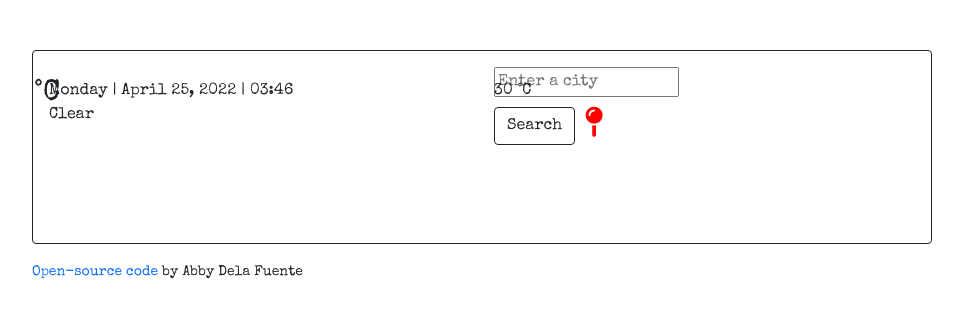
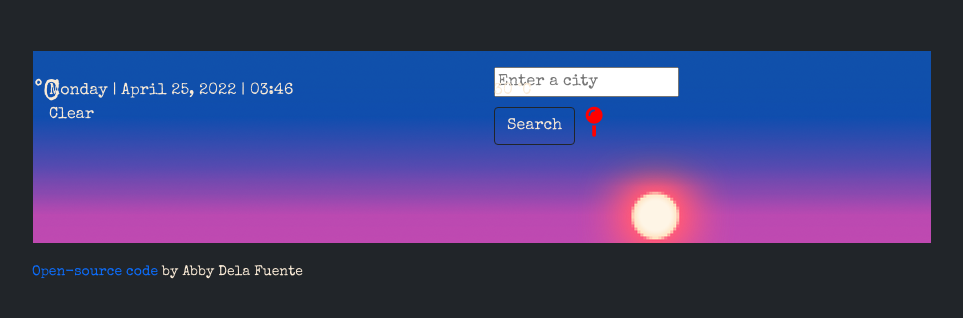
Before and after one commit to chocoboabby/Abby-ShePlus-Week08, a plain HTML site: page index.html in a window 1280 px wide. Shown: the whole page, without its empty margins (50-1013 px from the left). Drawn offline with nearby package versions, Linux system fonts and the light colour scheme; no server answers.

Commit message:
final format

```diff
--- a/src/index.js
+++ b/src/index.js
@@ -49,7 +49,7 @@ timeAndDate.innerHTML = formatDate(now);
 
 //weather info
 function displayWeather(response) {
-  console.log(response.data);
+  //console.log(response.data);
 
   let mainTemperature = document.querySelector("#main-temp");
   let cityName = document.querySelector("#city-name");
@@ -114,7 +114,7 @@ searchCity("Davao");
 
 //daily temp coords
 function getForecast(coordinates) {
-  console.log(coordinates);
+  //console.log(coordinates);
   let apiKey = "76bd1c0ff8311a8d7f2ae10658044361";
   let apiUrl = `https://api.openweathermap.org/data/2.5/onecall?lat=${coordinates.lat}&lon=${coordinates.lon}&appid=${apiKey}&units=metric`;
 
@@ -131,7 +131,7 @@ function formatDay(timestamp) {
 }
 
 function displayDailyForecast(response) {
-  console.log(response.data.daily);
+  //console.log(response.data.daily);
   let forecast = response.data.daily;
 
   let forecastDaily = document.querySelector("#daily-forecast");
--- a/src/style.css
+++ b/src/style.css
@@ -1,6 +1,12 @@
+.card-body {
+  background-image: url("../img/bgimg.png");
+}
+
 body {
   padding: 50px;
   font-family: "Special Elite", cursive;
+  color: antiquewhite;
+  background-color: #212529;
 }
 
 a {
@@ -44,9 +50,10 @@ li {
 
 .search-btn {
   margin: 10px 0 0 0;
+  color: antiquewhite;
 }
 
-.temperature {
+#daily-forecast {
   font-size: 11px;
   text-align: center;
 }
@@ -67,7 +74,6 @@ li {
   bottom: 15px;
   left: -15px;
   margin: 0 auto;
-  color: #212529;
 }
 
 #city-name {
```
Also changed, not shown: img/bgimg.png (added).
